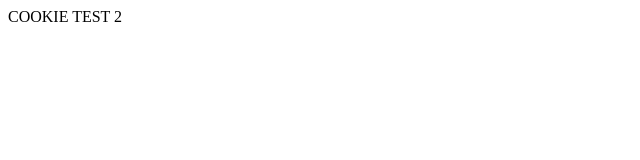
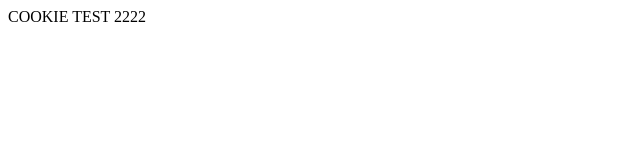
Before and after one commit to deepakmelugiri/secondarycookietest, a plain HTML site: page index.html in a window 1280 px wide. Shown: the full height of the page, 0-640 px from the left. Drawn offline with Linux system fonts and the light colour scheme.

Commit message:
Update index.html

```diff
--- a/index.html
+++ b/index.html
@@ -11,6 +11,6 @@
   </script>
 </head>
 <body>
-  <div>COOKIE TEST 2</div>
+  <div>COOKIE TEST 2222</div>
 </body>
 </html>
```
